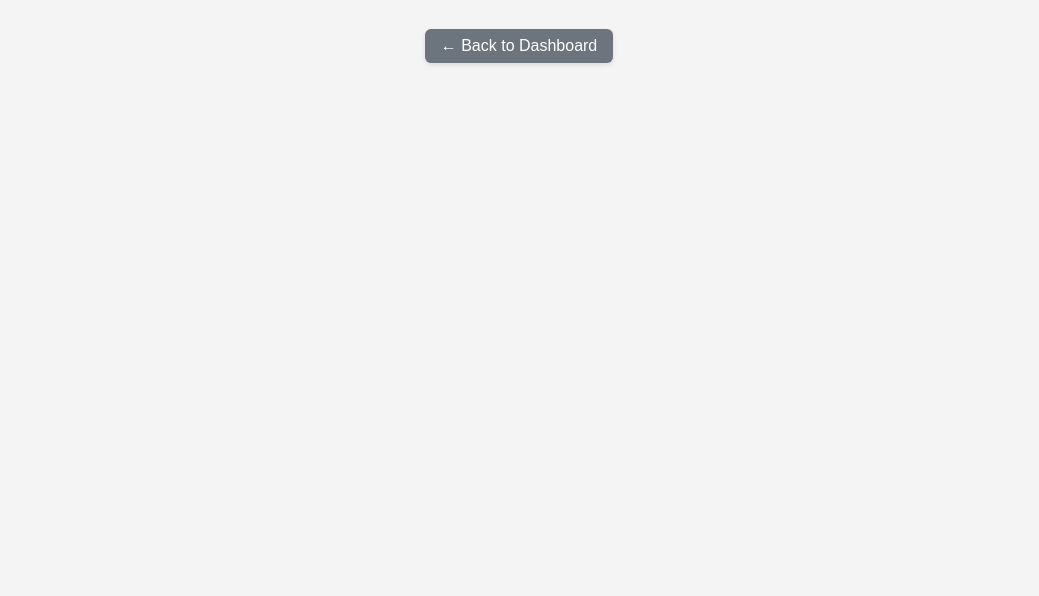
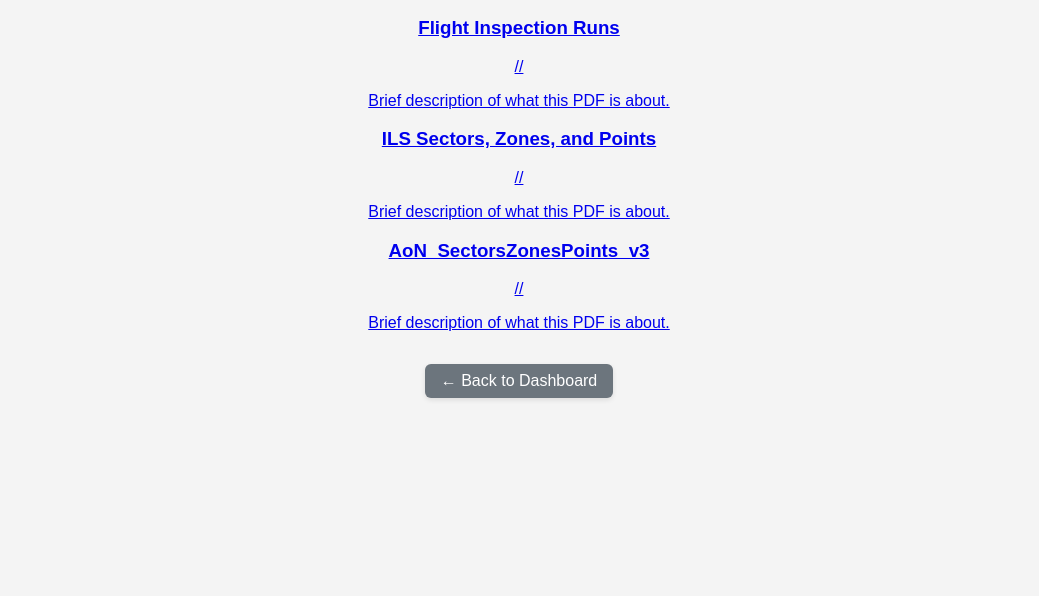
Before and after one commit to ArtofNAVAIDs/simulations, a plain HTML site: page resources/index.html in a window 1280 px wide. Shown: the part 83-679 px from the top of the page, without its empty margins (121-1160 px from the left). Drawn offline with Linux system fonts and the light colour scheme.

Commit message:
added pdfs

```diff
--- a/resources/index.html
+++ b/resources/index.html
@@ -86,6 +86,28 @@
   <p class="sim-subtext">
       </p>
 
+<div class="card">
+  <a href="AoN_FlightCheckInfoGraphic_v3" target="_blank" rel="noopener noreferrer">
+    <h3>Flight Inspection Runs</h3>
+    //<p>Brief description of what this PDF is about.</p>
+  </a>
+</div>
+
+<div class="card">
+  <a href="AoN_SectorsZonesPoints_v3" target="_blank" rel="noopener noreferrer">
+    <h3>ILS Sectors, Zones, and Points</h3>
+    //<p>Brief description of what this PDF is about.</p>
+  </a>
+</div>
+
+<div class="card">
+  <a href="AoN_FlightCheckInfoGraphic_v3" target="_blank" rel="noopener noreferrer">
+    <h3>AoN_SectorsZonesPoints_v3</h3>
+    //<p>Brief description of what this PDF is about.</p>
+  </a>
+</div>
+
+
   <!-- Back link below the simulation -->
   <div style="margin-top: 2rem;">
   <a href="../" class="back-button">← Back to Dashboard</a>
```
Also changed, not shown: 3 other files.
